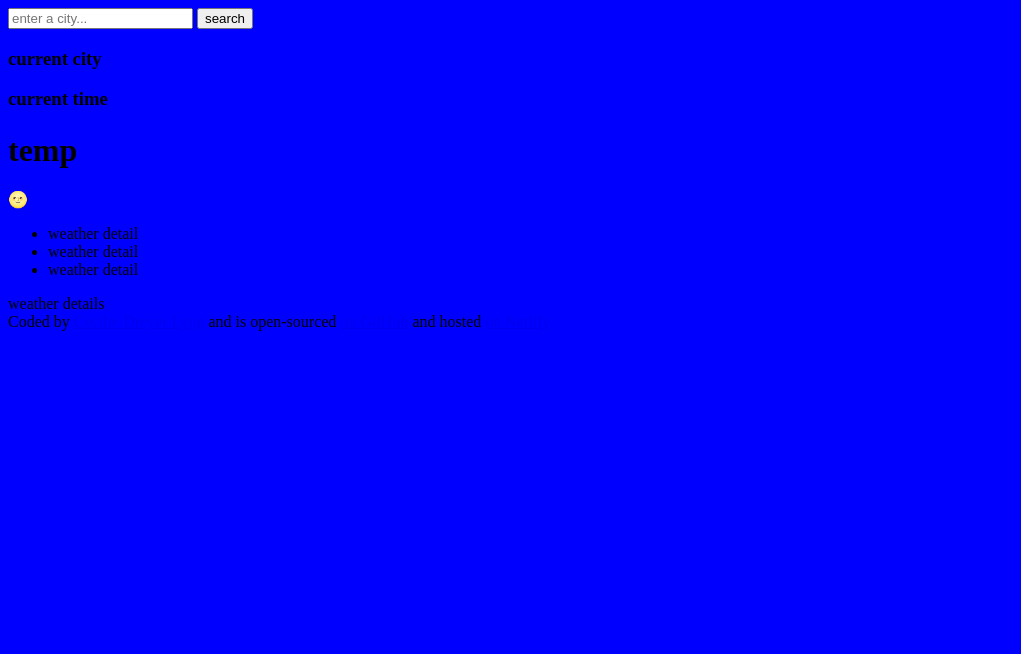
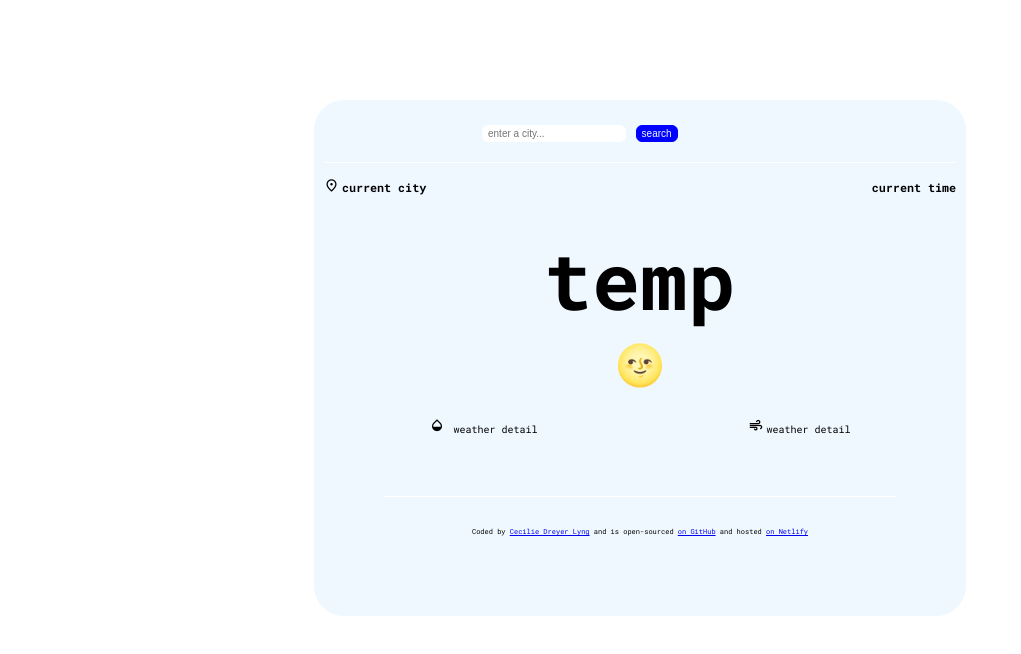
Before and after one commit to ceciliedreyer/Vanilla-Weather-Search, a plain HTML site: page index.html in a window 1280 px wide. Shown: the whole page, without its empty margins (0-1021 px from the left). Drawn offline with nearby package versions, Linux system fonts and the light colour scheme.

Commit message:
added css to all elements

```diff
--- a/index.html
+++ b/index.html
@@ -3,30 +3,44 @@
   <head>
     <meta charset="UTF-8" />
     <meta name="viewport" content="width=device-width, initial-scale=1.0" />
-    <link rel="stylesheet" href="src/style.css" class="css">
+    <link rel="preconnect" href="https://fonts.googleapis.com">
+<link rel="preconnect" href="https://fonts.gstatic.com" crossorigin>
+<link href="https://fonts.googleapis.com/css2?family=Roboto+Mono:ital,wght@0,100;0,200;0,300;0,400;0,500;0,600;0,700;1,100;1,200;1,300;1,400;1,500;1,600;1,700&display=swap" rel="stylesheet">
+<link rel="stylesheet" href="https://fonts.googleapis.com/css2?family=Material+Symbols+Outlined:opsz,wght,FILL,GRAD@24,400,0,0" />
+<link rel="stylesheet" href="https://fonts.googleapis.com/css2?family=Material+Symbols+Outlined:opsz,wght,FILL,GRAD@20..48,100..700,0..1,-50..200" />
+<link rel="stylesheet" href="src/style.css" class="css">
     <title>Document</title>
   </head>
   <body>
-    <form>
-      <input type="search" placeholder="enter a city..." required />
-      <input type="submit" value="search" />
+   <div class="weather-app">
+    <div class="header-form">
+    <form class="search-form">
+      <input type="search" placeholder="enter a city..." required class="search-form-input"/>
+      <input type="submit" value="search" class="search-form-button"/>
     </form>
-    <header>
-      <h3>current city</h1>
-      <h3>current time</h2>
+    </div>
+    <header class="header-info">
+      <h3 class="current-location"><span class="material-symbols-outlined">
+location_on
+</span><span class="current-location-city">current city</span></h3>
+      <h3>current time</h3>
     </header>
     <main>
-      <div>
-        <h1>temp</h1>
-        <span>🌝</span>
+      <div class="current-temp">
+        <h1 class="temp">temp</h1>
+        <span class="current-temp-icon">🌝</span>
       </div>
       <div>
-        <ul>
-          <li>weather detail</li>
-          <li>weather detail</li>
-          <li>weather detail</li>
+        <ul class="weather-detail-list">
+          <li class="weather-detail">
+           <span class="material-symbols-outlined">
+opacity
+</span>
+weather detail</li>
+          <li class="weather-detail"><span class="material-symbols-outlined">
+air
+</span>weather detail</li>
         </ul>
-        weather details
       </div>
     </main>
     <footer>
@@ -39,4 +53,5 @@
       and hosted <a href="https://vejr.netlify.app/">on Netlify</a>
     </footer>
   </body>
+  </div>
 </html>
--- a/src/style.css
+++ b/src/style.css
@@ -1,3 +1,111 @@
 body {
+  font-family: "Roboto Mono", monospace;
+  background: image();
+}
+
+.weather-app {
+  background-color: aliceblue;
+  max-width: 50%;
+  margin: 0 auto;
+  margin-top: 100px;
+  padding: 20px 10px 20px 10px;
+  border-radius: 30px;
+}
+.header-form {
+  border-bottom: 1px solid white;
+  padding-bottom: 20px;
+}
+
+.search-form {
+  max-width: 50%;
+  margin: 0 auto;
+  padding: 0 20px;
+}
+
+.search-form-input {
+  border: none;
+  margin: 0 auto;
+  max-width: 60%;
+  background-color: white;
+  border-radius: 6px;
+  padding: 2px 5px;
+  font-size: 10px;
+  border: 1px solid white;
+}
+
+.search-form-button {
+  border: 1px solid blue;
+  max-width: 30%;
   background-color: blue;
+  color: aliceblue;
+  border-radius: 6px;
+  padding: 2px 5px;
+  font-size: 10px;
 }
+
+.search-form-button:hover {
+  background-color: white;
+  border: 1px solid blue;
+  color: blue;
+}
+
+.header-info {
+  display: flex;
+  justify-content: space-between;
+  font-size: 10px;
+  margin: 5px 0 5px;
+}
+
+.current-location {
+  display: flex;
+  justify-content: space-between;
+}
+
+.material-symbols-outlined {
+  font-variation-settings: "FILL" 0, "wght" 400, "GRAD" 0, "opsz" 24;
+  position: relative;
+  margin-top: -2px;
+  font-size: 15px;
+  margin-right: 3px;
+}
+
+.current-temp {
+  text-align: center;
+}
+
+.current-temp-icon {
+  font-size: 40px;
+}
+.temp {
+  margin: 20px 0 5px;
+  font-size: 80px;
+}
+
+.weather-detail-list {
+  display: flex;
+  justify-content: space-around;
+  list-style: none;
+  text-align: center;
+  padding: 0;
+  margin: 30px 0;
+}
+
+.weather-detail {
+  font-size: 10px;
+}
+
+.material-symbols-outlined {
+  font-variation-settings: "FILL" 0, "wght" 400, "GRAD" 0, "opsz" 24;
+}
+
+.material-symbols-outlined {
+  font-variation-settings: "FILL" 0, "wght" 400, "GRAD" 0, "opsz" 24;
+}
+
+footer {
+  text-align: center;
+  font-size: 7px;
+  margin: 60px;
+  border-top: 1px solid white;
+  padding-top: 30px;
+}
```
